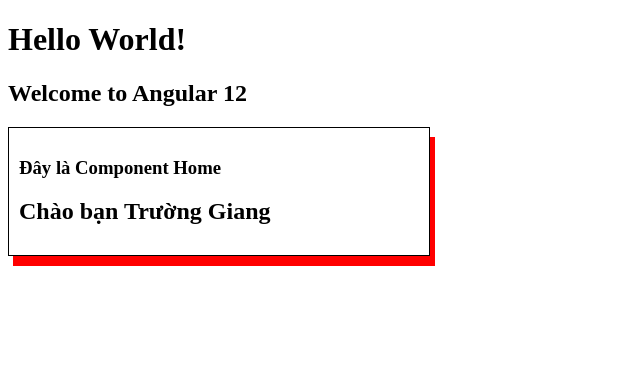
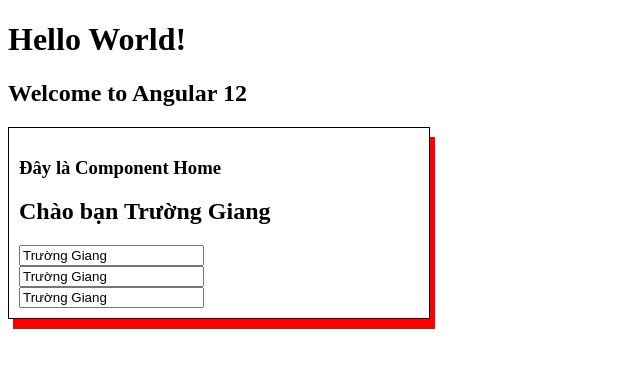
Before and after one commit to tyangk1/Angular12, an Angular app: page / in a window 1280 px wide. Shown: the top 368 px of the page, without its empty margins (0-640 px from the left). Built offline with nearby package versions, Linux system fonts and the light colour scheme.

Commit message:
Data Binding - Properties

```diff
--- a/src/app/home/home.component.html
+++ b/src/app/home/home.component.html
@@ -1,4 +1,9 @@
 <div class="test">
   <h3>Đây là Component Home</h3>
   <h2>Chào bạn {{name}}</h2>
+  <input type="text" value="{{name}}">
+  <br/>
+  <input type="text" [value]="name" title="Đây là {{name}}">
+  <br/>
+  <input type="text" [value]="name" [title]="'Đây là ' + name">
 </div>
```
